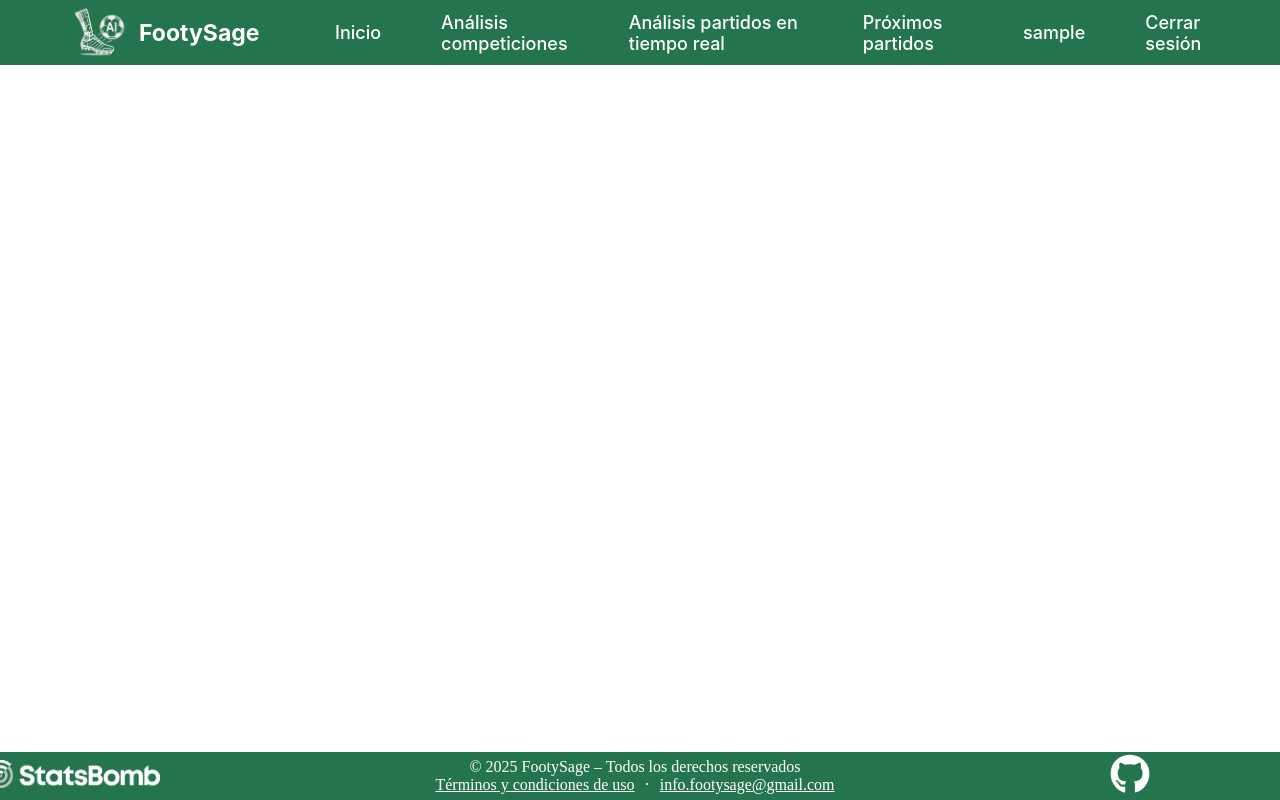
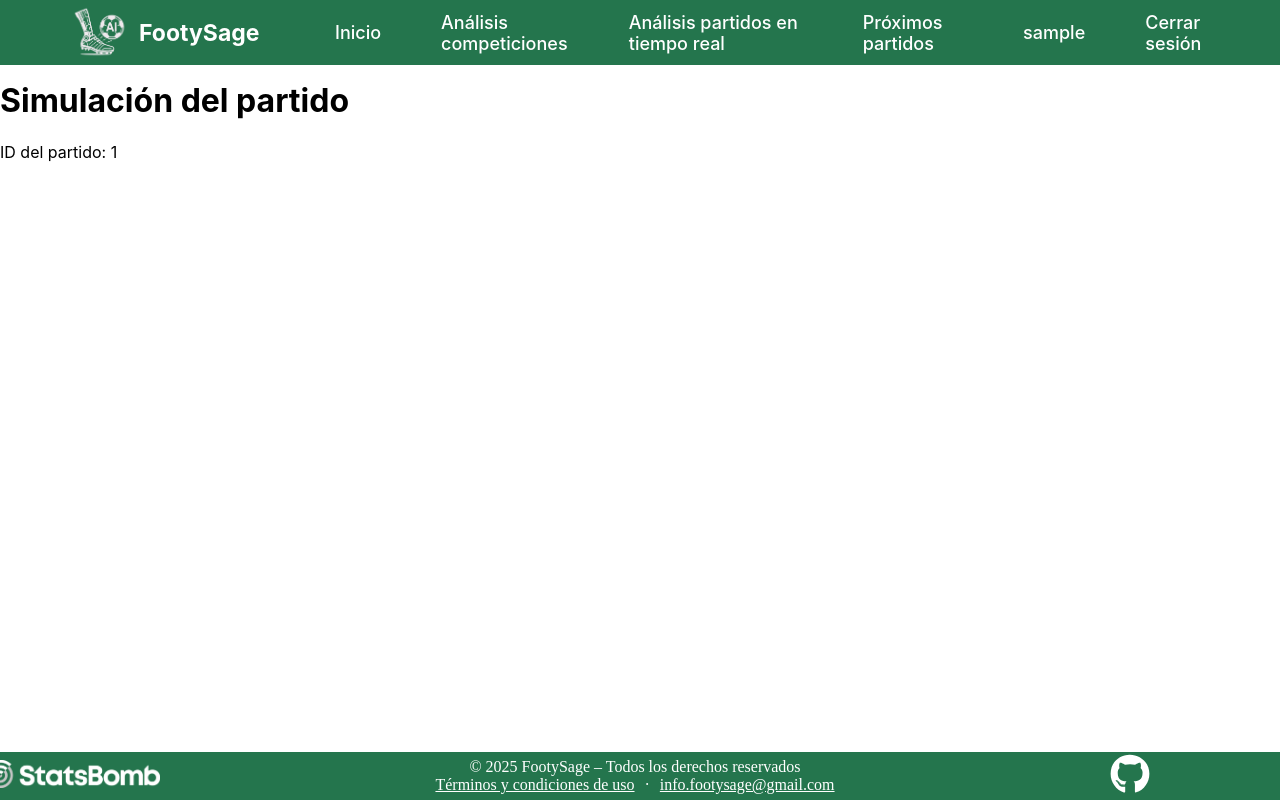
Before and after one commit to Jaime-Linares/FootySage, a React (Create React App) app in the folder frontend/: page /match_simulation/1 in a window 1280 px wide. Built offline with nearby package versions, Linux system fonts and the light colour scheme; sample sign-in values are in the browser's storage.

Commit message:
feat: add Match simulation view for check if navigation works correctly

```diff
--- a/frontend/src/App.jsx
+++ b/frontend/src/App.jsx
@@ -16,6 +16,7 @@ import SendMailRecoverPassword from './views/User/RecoverPassword/SendMailRecove
 import Profile from './views/User/Profile/Profile';
 import ChangePassword from './views/User/Profile/ChangePassword';
 import MatchSelector from './views/Matches/MatchSelector/MatchSelector';
+import MatchSimulation from './views/Matches/SimulateMatch/MatchSimulation';
 
 
 const App = () => {
@@ -35,6 +36,7 @@ const App = () => {
                 <Route path="/profile" element={<PrivateRoute><Profile /></PrivateRoute>} />
                 <Route path="/change_password" element={<PrivateRoute><ChangePassword /></PrivateRoute>} />
                 <Route path="/match_selector" element={<PrivateRoute><MatchSelector /></PrivateRoute>} />
+                <Route path="/match_simulation/:match_id" element={<PrivateRoute><MatchSimulation /></PrivateRoute>} />
                 <Route path="/check" element={<PrivateRoute><Check /></PrivateRoute>} />
                 {/* NO LOGUEADO */}
                 <Route path="/login" element={<GuestRoute><Login /></GuestRoute>} />
--- a/frontend/src/views/Matches/MatchSelector/MatchSelector.jsx
+++ b/frontend/src/views/Matches/MatchSelector/MatchSelector.jsx
@@ -1,4 +1,5 @@
 import React, { useEffect, useState, useCallback } from 'react';
+import { useNavigate } from 'react-router-dom';
 import axios from 'axios';
 import { useAuth } from '../../../context/AuthContext';
 import CustomSelectDropdown from '../../../components/CustomSelectDropdown';
@@ -10,6 +11,8 @@ import './styles/MatchSelector.css';
 
 const MatchSelector = () => {
     const { accessToken } = useAuth();
+    const navigate = useNavigate();
+
     const [teams, setTeams] = useState([]);
     const [competitions, setCompetitions] = useState([]);
     const [seasons, setSeasons] = useState([]);
@@ -25,6 +28,14 @@ const MatchSelector = () => {
         season_name: null,
         genre: null,
     });
+
+    const handleMatchClick = (matchId) => {
+        if (origin === '...') {
+            navigate(`/match_simulation/${matchId}`);
+        } else {
+            navigate(`/match_simulation/${matchId}`);
+        }
+    };
 
     const fetchMatches = useCallback(async () => {
         setMessage({ message: '', type: '' });
@@ -201,6 +212,7 @@ const MatchSelector = () => {
                                         }
                                         scoreHome={match.goals_scored_home_team ?? 0}
                                         scoreAway={match.goals_scored_away_team ?? 0}
+                                        onPress={() => handleMatchClick(match.id)}
                                     />
                                 );
                             })
--- /dev/null
+++ b/frontend/src/views/Matches/SimulateMatch/MatchSimulation.jsx
@@ -0,0 +1,16 @@
+import React from 'react';
+import { useParams } from 'react-router-dom';
+
+
+const MatchSimulation = () => {
+  const { match_id } = useParams();
+
+  return (
+    <div>
+      <h1>Simulación del partido</h1>
+      <p>ID del partido: {match_id}</p>
+    </div>
+  );
+};
+
+export default MatchSimulation;
```
